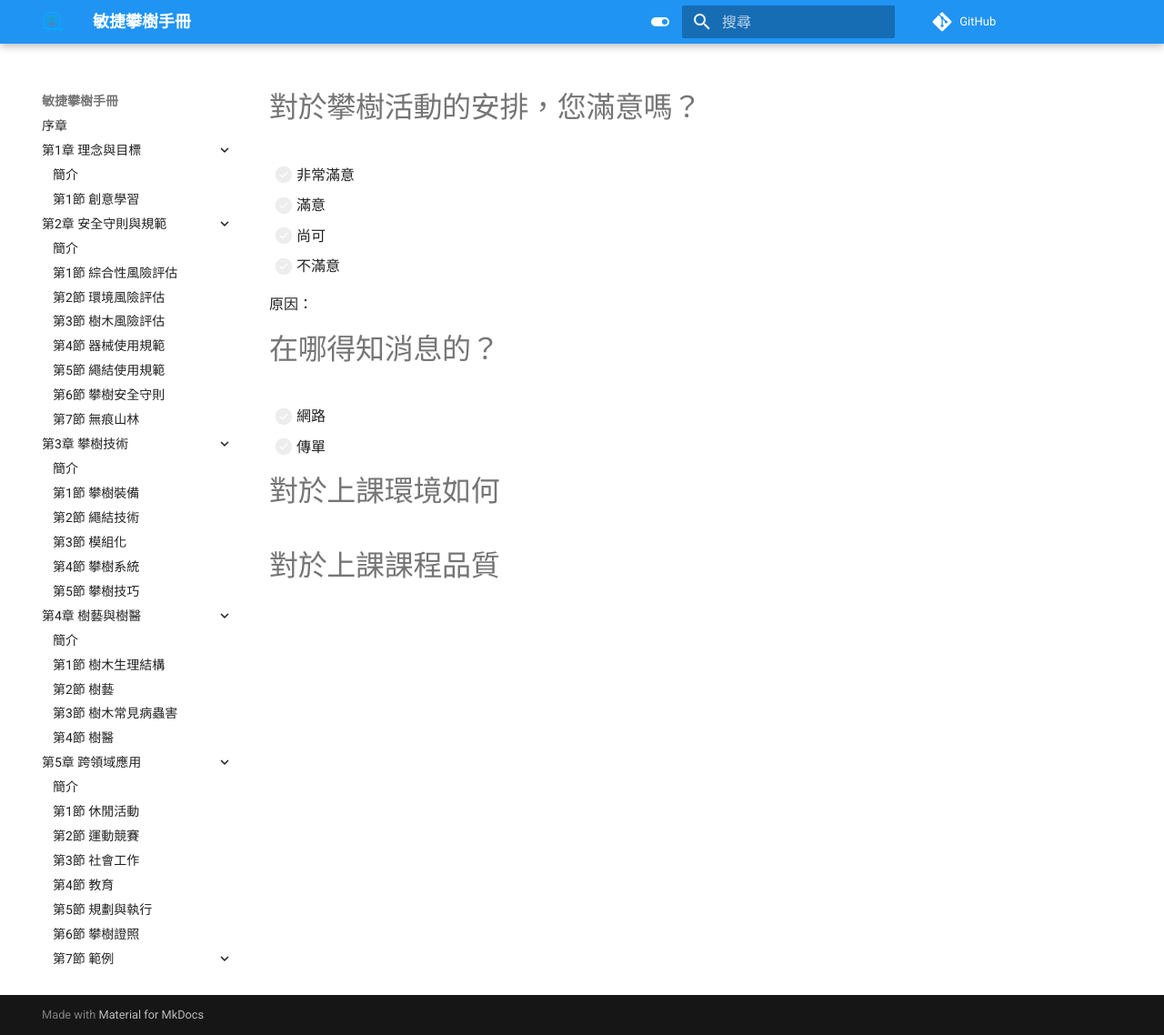
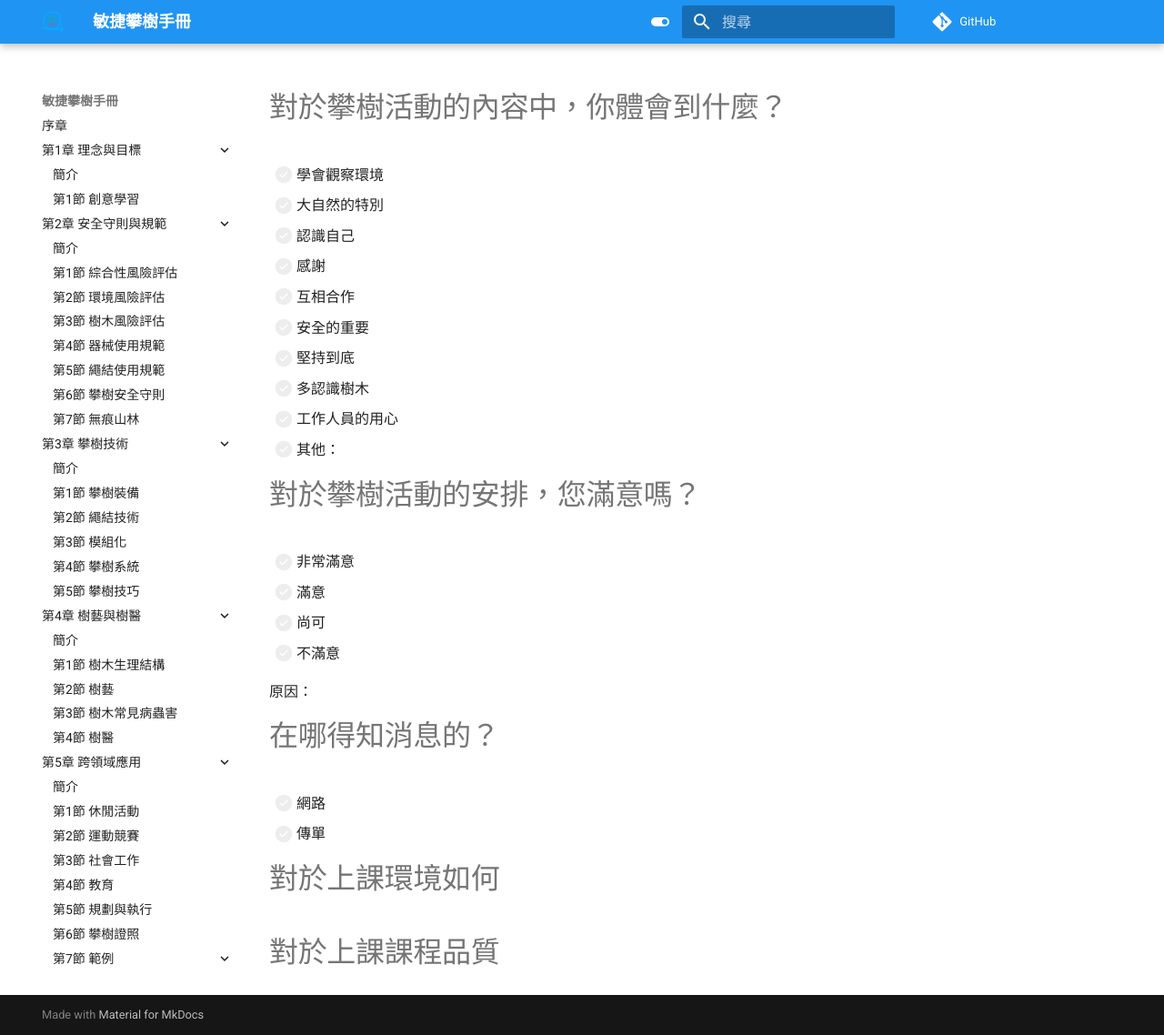
Before and after one commit to Uesugi-Summer-Sea/Agile-Tree-Climbing-Manual, an MkDocs documentation site: the page built from docs/7-附錄/3-問卷調查.md, in a window 1280 px wide and 1138 px high. Shown: the whole window at 91% size. Built offline with MkDocs 1.6.1 and Material for MkDocs 9.7.7, drawn with Linux system fonts in a browser that asks for light colours; comment, search, counter and statistics services are not loaded.

Commit message:
此提交將問卷調查，新增內容
修改內容

議題

```diff
--- a/docs/7-附錄/3-問卷調查.md
+++ b/docs/7-附錄/3-問卷調查.md
@@ -1,3 +1,16 @@
+# 對於攀樹活動的內容中，你體會到什麼？
+
+- [ ] 學會觀察環境
+- [ ] 大自然的特別
+- [ ] 認識自己
+- [ ] 感謝
+- [ ] 互相合作
+- [ ] 安全的重要
+- [ ] 堅持到底
+- [ ] 多認識樹木
+- [ ] 工作人員的用心
+- [ ] 其他：
+
 # 對於攀樹活動的安排，您滿意嗎？
 
 - [ ] 非常滿意
@@ -7,8 +20,8 @@
 
 原因：
 
+# 在哪得知消息的？
 
-# 在哪得知消息的？
 - [ ] 網路
 - [ ] 傳單
 
```
